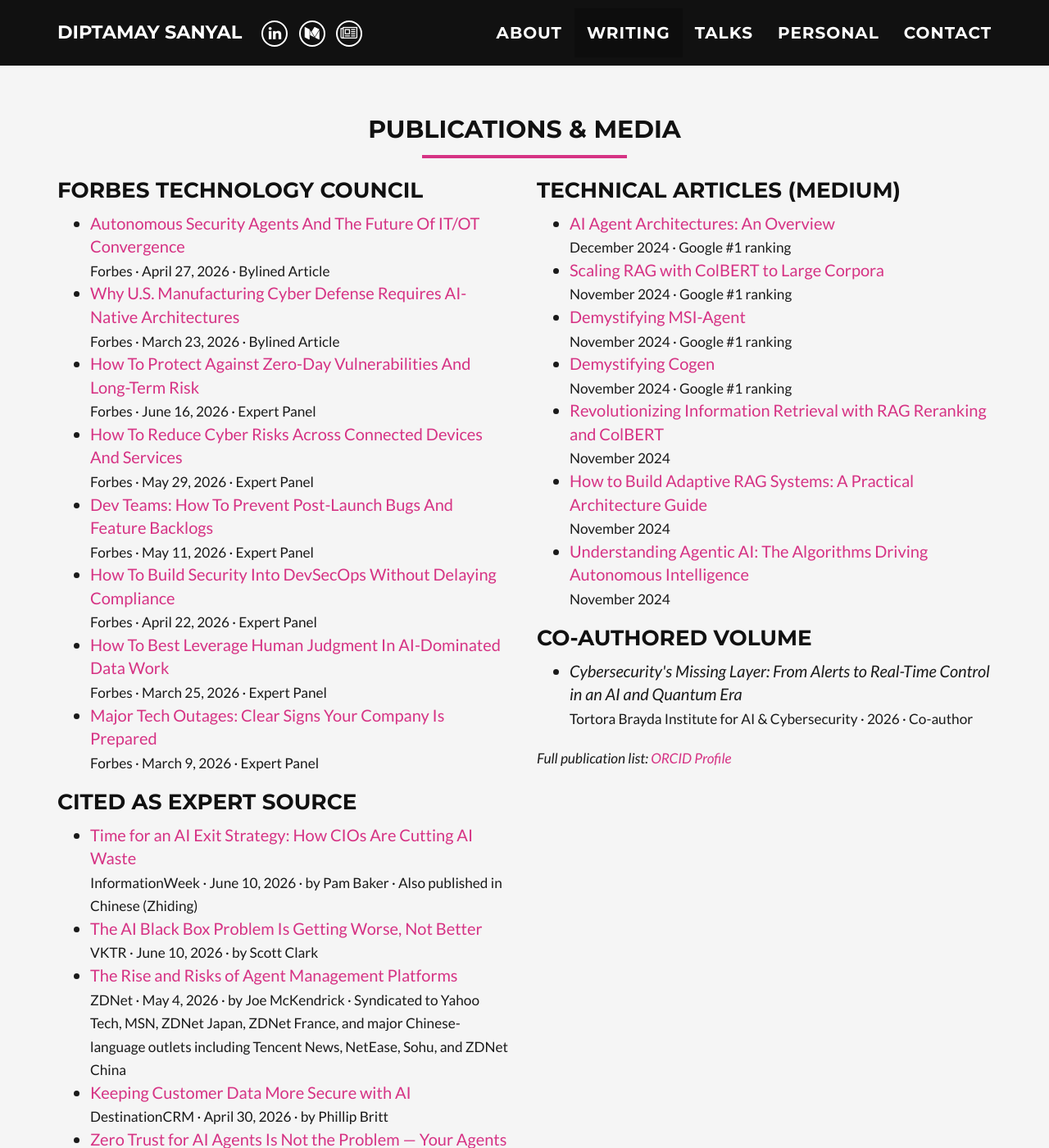
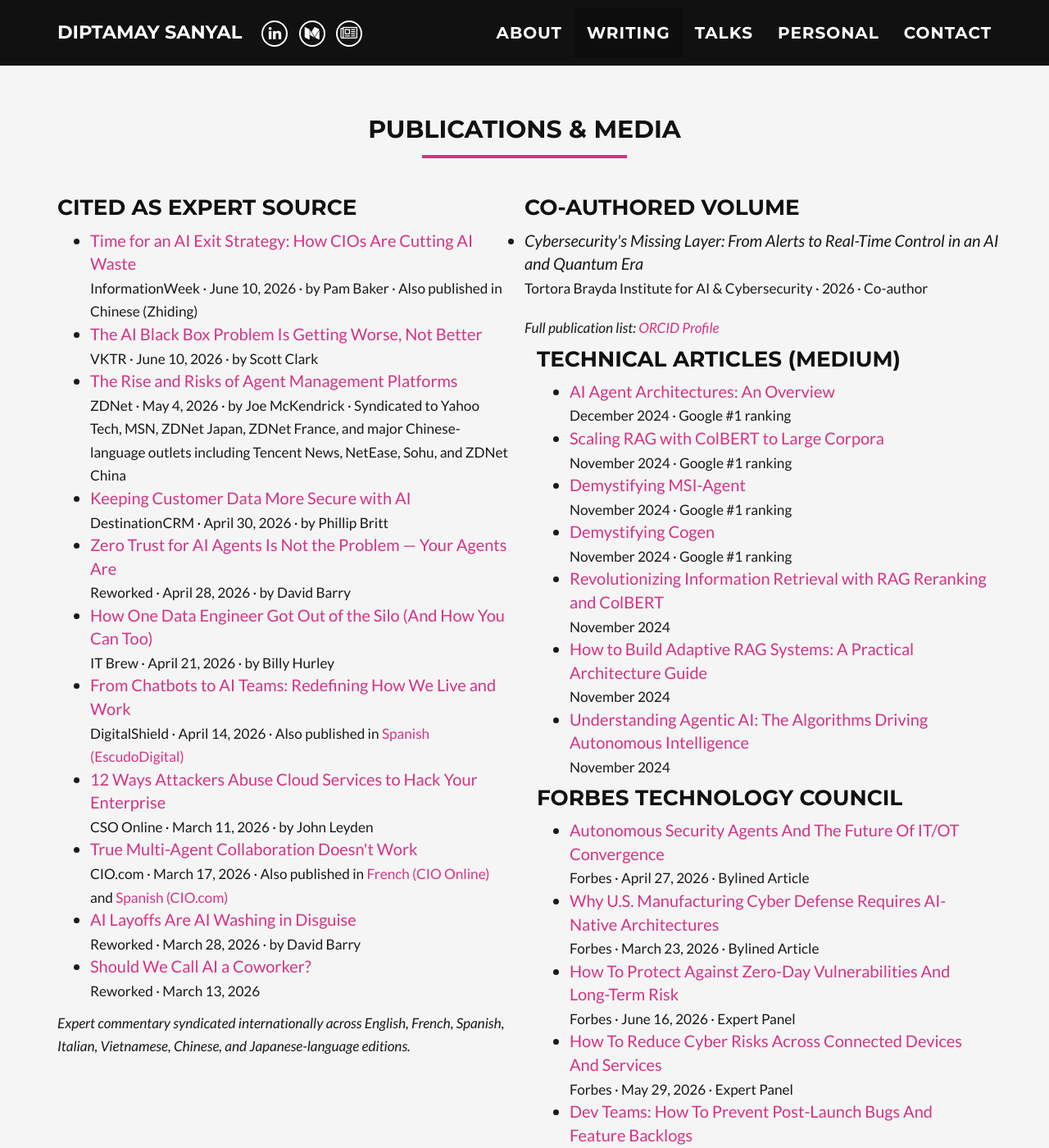
Before and after one commit to diptamay/diptamay.github.io, a Jekyll site: the page built from index.html, in a window 1280 px wide and 1400 px high, scrolled down 1415 px. Shown: the whole window at 82% size. Built offline with Jekyll 4.4.1, drawn with Linux system fonts in a browser that asks for light colours; part of the change alters nothing that is shown; some of the changed text lies outside the part shown.

Commit message:
New articles

```diff
--- a/_config.yml
+++ b/_config.yml
@@ -3,7 +3,7 @@ name: Diptamay Sanyal
 email: diptamay@goleap.ai
 canonical_url: https://diptamay.com
 keywords: "AI, cybersecurity, data platforms, distributed systems, RAG, retrieval-augmented generation, agentic AI, real-time streaming, threat detection, SIEM, Kafka, Flink, Spark, machine learning, LLM, enterprise SaaS, OT security, ICS, cloud-native, Kubernetes, principal engineer, CrowdStrike, Forbes Technology Council, IEEE"
-skills: "Principal Engineer | Data, AI, Cybersecurity | Forbes Technology Council | IEEE Senior Member"
+skills: "Principal Engineer | Real-time Data, AI & Cybersecurity Platforms at trillions-of-events scale | IEEE Senior Member"
 baseurl:
 
 social:
--- a/_includes/about_me.html
+++ b/_includes/about_me.html
@@ -18,7 +18,7 @@
           Across my career at CrowdStrike, HubSpot, Dataminr, Axon, ADP, and MLB Advanced Media, I have held Principal Engineer, Staff Engineer, and Director-level roles &mdash; the most senior individual-contributor and technical leadership designations in the industry. At each, I held platform-level ownership, shaping how data and intelligence systems are engineered, scaled, and secured.
         </p>
         <p>
-          I am a selected member of the <a href="https://councils.forbes.com/profile/Diptamay-Sanyal-Principal-Engineer-Crowdstrike/e1fca19c-78c5-4b84-ac5a-e4a500ee06e2" target="_blank">Forbes Technology Council</a> and a senior member of the <a href="https://www.ieee.org/" target="_blank">IEEE</a>.
+          I am a <a href="https://www.ieee.org/" target="_blank">IEEE</a> senior member and member of the <a href="https://councils.forbes.com/profile/Diptamay-Sanyal-Principal-Engineer-Crowdstrike/e1fca19c-78c5-4b84-ac5a-e4a500ee06e2" target="_blank">Forbes Technology Council</a>
         </p>
         <p>
           <a href="https://www.linkedin.com/in/diptamay" target="_blank">LinkedIn</a> &middot;
--- a/_includes/publications.html
+++ b/_includes/publications.html
@@ -3,137 +3,174 @@
     <div class="row">
       <div class="col-lg-12 text-center">
         <h2>Publications &amp; Media</h2>
-        <hr />
+        <hr/>
       </div>
     </div>
     <div class="row">
       <div class="col-sm-6">
-        <h3 style="margin-top:0;">Forbes Technology Council</h3>
-        <ul>
-          <li>
-            <a href="https://www.forbes.com/councils/forbestechcouncil/2026/04/27/autonomous-security-agents-and-the-future-of-itot-convergence/" target="_blank">Autonomous Security Agents And The Future Of IT/OT Convergence</a><br/>
-            <small>Forbes &middot; April 27, 2026 &middot; Bylined Article</small>
-          </li>
-          <li>
-            <a href="https://www.forbes.com/councils/forbestechcouncil/2026/03/23/why-us-manufacturing-cyber-defense-requires-ai-native-architectures/" target="_blank">Why U.S. Manufacturing Cyber Defense Requires AI-Native Architectures</a><br/>
-            <small>Forbes &middot; March 23, 2026 &middot; Bylined Article</small>
-          </li>
-          <li>
-            <a href="https://www.forbes.com/councils/forbestechcouncil/2026/06/16/how-to-protect-against-zero-day-vulnerabilities-and-long-term-risk/" target="_blank">How To Protect Against Zero-Day Vulnerabilities And Long-Term Risk</a><br/>
-            <small>Forbes &middot; June 16, 2026 &middot; Expert Panel</small>
-          </li>
-          <li>
-            <a href="https://www.forbes.com/councils/forbestechcouncil/2026/05/29/how-to-reduce-cyber-risks-across-connected-devices-and-services/" target="_blank">How To Reduce Cyber Risks Across Connected Devices And Services</a><br/>
-            <small>Forbes &middot; May 29, 2026 &middot; Expert Panel</small>
-          </li>
-          <li>
-            <a href="https://www.forbes.com/councils/forbestechcouncil/2026/05/11/dev-teams-how-to-prevent-post-launch-bugs-and-feature-backlogs/" target="_blank">Dev Teams: How To Prevent Post-Launch Bugs And Feature Backlogs</a><br/>
-            <small>Forbes &middot; May 11, 2026 &middot; Expert Panel</small>
-          </li>
-          <li>
-            <a href="https://www.forbes.com/councils/forbestechcouncil/2026/04/22/how-to-build-security-into-devsecops-without-delaying-compliance/" target="_blank">How To Build Security Into DevSecOps Without Delaying Compliance</a><br/>
-            <small>Forbes &middot; April 22, 2026 &middot; Expert Panel</small>
-          </li>
-          <li>
-            <a href="https://www.forbes.com/councils/forbestechcouncil/2026/03/25/how-to-best-leverage-human-judgment-in-ai-dominated-data-work/" target="_blank">How To Best Leverage Human Judgment In AI-Dominated Data Work</a><br/>
-            <small>Forbes &middot; March 25, 2026 &middot; Expert Panel</small>
-          </li>
-          <li>
-            <a href="https://www.forbes.com/councils/forbestechcouncil/2026/03/09/major-tech-outages-clear-signs-your-company-is-prepared/" target="_blank">Major Tech Outages: Clear Signs Your Company Is Prepared</a><br/>
-            <small>Forbes &middot; March 9, 2026 &middot; Expert Panel</small>
-          </li>
-        </ul>
         <h3>Cited as Expert Source</h3>
         <ul>
           <li>
-            <a href="https://www.informationweek.com/machine-learning-ai/time-for-an-ai-exit-strategy-how-cios-are-cutting-ai-waste" target="_blank">Time for an AI Exit Strategy: How CIOs Are Cutting AI Waste</a><br/>
-            <small>InformationWeek &middot; June 10, 2026 &middot; by Pam Baker &middot; Also published in Chinese (Zhiding)</small>
+            <a href="https://www.informationweek.com/machine-learning-ai/time-for-an-ai-exit-strategy-how-cios-are-cutting-ai-waste"
+               target="_blank">Time for an AI Exit Strategy: How CIOs Are Cutting AI Waste</a><br/>
+            <small>InformationWeek &middot; June 10, 2026 &middot; by Pam Baker &middot; Also published in Chinese
+              (Zhiding)</small>
           </li>
           <li>
-            <a href="https://www.vktr.com/ai-ethics-law-risk/the-ai-black-box-problem-is-getting-worse/" target="_blank">The AI Black Box Problem Is Getting Worse, Not Better</a><br/>
+            <a href="https://www.vktr.com/ai-ethics-law-risk/the-ai-black-box-problem-is-getting-worse/"
+               target="_blank">The AI Black Box Problem Is Getting Worse, Not Better</a><br/>
             <small>VKTR &middot; June 10, 2026 &middot; by Scott Clark</small>
           </li>
           <li>
-            <a href="https://www.zdnet.com/article/the-rise-and-risks-of-agent-management-platforms/" target="_blank">The Rise and Risks of Agent Management Platforms</a><br/>
-            <small>ZDNet &middot; May 4, 2026 &middot; by Joe McKendrick &middot; Syndicated to Yahoo Tech, MSN, ZDNet Japan, ZDNet France, and major Chinese-language outlets including Tencent News, NetEase, Sohu, and ZDNet China</small>
+            <a href="https://www.zdnet.com/article/the-rise-and-risks-of-agent-management-platforms/" target="_blank">The
+              Rise and Risks of Agent Management Platforms</a><br/>
+            <small>ZDNet &middot; May 4, 2026 &middot; by Joe McKendrick &middot; Syndicated to Yahoo Tech, MSN, ZDNet
+              Japan, ZDNet France, and major Chinese-language outlets including Tencent News, NetEase, Sohu, and ZDNet
+              China</small>
           </li>
           <li>
-            <a href="https://www.destinationcrm.com/Articles/Editorial/Magazine-Features/Keeping-Customer-Data-More-Secure-with-AI-174605.aspx" target="_blank">Keeping Customer Data More Secure with AI</a><br/>
+            <a href="https://www.destinationcrm.com/Articles/Editorial/Magazine-Features/Keeping-Customer-Data-More-Secure-with-AI-174605.aspx"
+               target="_blank">Keeping Customer Data More Secure with AI</a><br/>
             <small>DestinationCRM &middot; April 30, 2026 &middot; by Phillip Britt</small>
           </li>
           <li>
-            <a href="https://www.reworked.co/information-management/zero-trust-for-ai-agents-is-not-the-problem-your-agents-are/" target="_blank">Zero Trust for AI Agents Is Not the Problem — Your Agents Are</a><br/>
+            <a href="https://www.reworked.co/information-management/zero-trust-for-ai-agents-is-not-the-problem-your-agents-are/"
+               target="_blank">Zero Trust for AI Agents Is Not the Problem — Your Agents Are</a><br/>
             <small>Reworked &middot; April 28, 2026 &middot; by David Barry</small>
           </li>
           <li>
-            <a href="https://www.itbrew.com/stories/2026/04/21/how-one-data-engineer-got-out-of-the-silo-and-how-you-can-too" target="_blank">How One Data Engineer Got Out of the Silo (And How You Can Too)</a><br/>
+            <a href="https://www.itbrew.com/stories/2026/04/21/how-one-data-engineer-got-out-of-the-silo-and-how-you-can-too"
+               target="_blank">How One Data Engineer Got Out of the Silo (And How You Can Too)</a><br/>
             <small>IT Brew &middot; April 21, 2026 &middot; by Billy Hurley</small>
           </li>
           <li>
-            <a href="https://www.escudodigital.com/en/technology/artificial-intelligence/chatbots-ai-teams-redefining-how-we-live-work.html" target="_blank">From Chatbots to AI Teams: Redefining How We Live and Work</a><br/>
-            <small>DigitalShield &middot; April 14, 2026 &middot; Also published in <a href="https://www.escudodigital.com/tecnologia/inteligencia-artificial/de-chatbots-a-equipos-de-ia-como-va-a-cambiar-nuestra-manera-de-trabajar-y-vivir.html" target="_blank">Spanish (EscudoDigital)</a></small>
+            <a href="https://www.escudodigital.com/en/technology/artificial-intelligence/chatbots-ai-teams-redefining-how-we-live-work.html"
+               target="_blank">From Chatbots to AI Teams: Redefining How We Live and Work</a><br/>
+            <small>DigitalShield &middot; April 14, 2026 &middot; Also published in <a
+                href="https://www.escudodigital.com/tecnologia/inteligencia-artificial/de-chatbots-a-equipos-de-ia-como-va-a-cambiar-nuestra-manera-de-trabajar-y-vivir.html"
+                target="_blank">Spanish (EscudoDigital)</a></small>
           </li>
           <li>
-            <a href="https://www.csoonline.com/article/4142001/12-ways-attackers-abuse-cloud-services-to-hack-your-enterprise.html" target="_blank">12 Ways Attackers Abuse Cloud Services to Hack Your Enterprise</a><br/>
+            <a href="https://www.csoonline.com/article/4142001/12-ways-attackers-abuse-cloud-services-to-hack-your-enterprise.html"
+               target="_blank">12 Ways Attackers Abuse Cloud Services to Hack Your Enterprise</a><br/>
             <small>CSO Online &middot; March 11, 2026 &middot; by John Leyden</small>
           </li>
           <li>
-            <a href="https://www.cio.com/article/4143420/true-multi-agent-collaboration-doesnt-work.html" target="_blank">True Multi-Agent Collaboration Doesn't Work</a><br/>
-            <small>CIO.com &middot; March 17, 2026 &middot; Also published in <a href="https://www.cio-online.com/actualites/lire-la-collaboration-entre-agents-ia-est-vouee-a-l-echec-16916.html" target="_blank">French (CIO Online)</a> and <a href="https://www.cio.com/article/4146802/la-verdadera-colaboracion-entre-multiples-agentes-no-funciona.html" target="_blank">Spanish (CIO.com)</a></small>
+            <a href="https://www.cio.com/article/4143420/true-multi-agent-collaboration-doesnt-work.html"
+               target="_blank">True Multi-Agent Collaboration Doesn't Work</a><br/>
+            <small>CIO.com &middot; March 17, 2026 &middot; Also published in <a
+                href="https://www.cio-online.com/actualites/lire-la-collaboration-entre-agents-ia-est-vouee-a-l-echec-16916.html"
+                target="_blank">French (CIO Online)</a> and <a
+                href="https://www.cio.com/article/4146802/la-verdadera-colaboracion-entre-multiples-agentes-no-funciona.html"
+                target="_blank">Spanish (CIO.com)</a></small>
           </li>
           <li>
-            <a href="https://www.reworked.co/employee-experience/how-companies-use-ai-to-justify-mass-cuts/" target="_blank">AI Layoffs Are AI Washing in Disguise</a><br/>
+            <a href="https://www.reworked.co/employee-experience/how-companies-use-ai-to-justify-mass-cuts/"
+               target="_blank">AI Layoffs Are AI Washing in Disguise</a><br/>
             <small>Reworked &middot; March 28, 2026 &middot; by David Barry</small>
           </li>
           <li>
-            <a href="https://www.reworked.co/digital-workplace/ai-coworkers-is-a-misnomer/" target="_blank">Should We Call AI a Coworker?</a><br/>
+            <a href="https://www.reworked.co/digital-workplace/ai-coworkers-is-a-misnomer/" target="_blank">Should We
+              Call AI a Coworker?</a><br/>
             <small>Reworked &middot; March 13, 2026</small>
           </li>
         </ul>
-        <p><small><em>Expert commentary syndicated internationally across English, French, Spanish, Italian, Vietnamese, Chinese, and Japanese-language editions.</em></small></p>
+        <p><small><em>Expert commentary syndicated internationally across English, French, Spanish, Italian, Vietnamese,
+          Chinese, and Japanese-language editions.</em></small></p>
       </div>
+      <h3>Co-Authored Volume</h3>
+      <ul>
+        <li>
+          <em>Cybersecurity's Missing Layer: From Alerts to Real-Time Control in an AI and Quantum Era</em><br/>
+          <small>Tortora Brayda Institute for AI &amp; Cybersecurity &middot; 2026 &middot; Co-author</small>
+        </li>
+      </ul>
+      <p style="margin-top:20px;">
+        <small><em>Full publication list: <a href="https://orcid.org/0009-0000-8209-2495" target="_blank">ORCID
+          Profile</a></em></small>
+      </p>
       <div class="col-sm-6">
         <h3 style="margin-top:0;">Technical Articles (Medium)</h3>
         <ul>
           <li>
-            <a href="https://medium.com/@diptamay/ai-agent-architectures-a-comprehensive-overview-b1f379a52f0e" target="_blank">AI Agent Architectures: An Overview</a><br/>
+            <a href="https://medium.com/@diptamay/ai-agent-architectures-a-comprehensive-overview-b1f379a52f0e"
+               target="_blank">AI Agent Architectures: An Overview</a><br/>
             <small>December 2024 &middot; Google #1 ranking</small>
           </li>
           <li>
-            <a href="https://medium.com/@diptamay/scaling-rag-with-colbert-to-large-corpora-real-world-examples-15bde8892114" target="_blank">Scaling RAG with ColBERT to Large Corpora</a><br/>
+            <a href="https://medium.com/@diptamay/scaling-rag-with-colbert-to-large-corpora-real-world-examples-15bde8892114"
+               target="_blank">Scaling RAG with ColBERT to Large Corpora</a><br/>
             <small>November 2024 &middot; Google #1 ranking</small>
           </li>
           <li>
-            <a href="https://medium.com/@diptamay/demystifying-msi-agent-09b644262e98" target="_blank">Demystifying MSI-Agent</a><br/>
+            <a href="https://medium.com/@diptamay/demystifying-msi-agent-09b644262e98" target="_blank">Demystifying
+              MSI-Agent</a><br/>
             <small>November 2024 &middot; Google #1 ranking</small>
           </li>
           <li>
-            <a href="https://medium.com/@diptamay/demystifying-cogen-a-leap-in-coupled-ai-comprehension-and-generation-3959b3518b7b" target="_blank">Demystifying Cogen</a><br/>
+            <a href="https://medium.com/@diptamay/demystifying-cogen-a-leap-in-coupled-ai-comprehension-and-generation-3959b3518b7b"
+               target="_blank">Demystifying Cogen</a><br/>
             <small>November 2024 &middot; Google #1 ranking</small>
           </li>
           <li>
-            <a href="https://medium.com/@diptamay/revolutionizing-information-retrieval-with-rag-reranking-and-colbert-6069f195a733" target="_blank">Revolutionizing Information Retrieval with RAG Reranking and ColBERT</a><br/>
+            <a href="https://medium.com/@diptamay/revolutionizing-information-retrieval-with-rag-reranking-and-colbert-6069f195a733"
+               target="_blank">Revolutionizing Information Retrieval with RAG Reranking and ColBERT</a><br/>
             <small>November 2024</small>
           </li>
           <li>
-            <a href="https://medium.com/@diptamay/retrieval-augmented-generation-rag-supercharging-large-language-models-with-adaptive-contextual-05c56e893a8e" target="_blank">How to Build Adaptive RAG Systems: A Practical Architecture Guide</a><br/>
+            <a href="https://medium.com/@diptamay/retrieval-augmented-generation-rag-supercharging-large-language-models-with-adaptive-contextual-05c56e893a8e"
+               target="_blank">How to Build Adaptive RAG Systems: A Practical Architecture Guide</a><br/>
             <small>November 2024</small>
           </li>
           <li>
-            <a href="https://medium.com/@diptamay/understanding-agentic-ai-the-algorithms-driving-autonomous-intelligence-b773094874ed" target="_blank">Understanding Agentic AI: The Algorithms Driving Autonomous Intelligence</a><br/>
+            <a href="https://medium.com/@diptamay/understanding-agentic-ai-the-algorithms-driving-autonomous-intelligence-b773094874ed"
+               target="_blank">Understanding Agentic AI: The Algorithms Driving Autonomous Intelligence</a><br/>
             <small>November 2024</small>
           </li>
         </ul>
-        <h3>Co-Authored Volume</h3>
+        <h3 style="margin-top:0;">Forbes Technology Council</h3>
         <ul>
           <li>
-            <em>Cybersecurity's Missing Layer: From Alerts to Real-Time Control in an AI and Quantum Era</em><br/>
-            <small>Tortora Brayda Institute for AI &amp; Cybersecurity &middot; 2026 &middot; Co-author</small>
+            <a href="https://www.forbes.com/councils/forbestechcouncil/2026/04/27/autonomous-security-agents-and-the-future-of-itot-convergence/"
+               target="_blank">Autonomous Security Agents And The Future Of IT/OT Convergence</a><br/>
+            <small>Forbes &middot; April 27, 2026 &middot; Bylined Article</small>
+          </li>
+          <li>
+            <a href="https://www.forbes.com/councils/forbestechcouncil/2026/03/23/why-us-manufacturing-cyber-defense-requires-ai-native-architectures/"
+               target="_blank">Why U.S. Manufacturing Cyber Defense Requires AI-Native Architectures</a><br/>
+            <small>Forbes &middot; March 23, 2026 &middot; Bylined Article</small>
+          </li>
+          <li>
+            <a href="https://www.forbes.com/councils/forbestechcouncil/2026/06/16/how-to-protect-against-zero-day-vulnerabilities-and-long-term-risk/"
+               target="_blank">How To Protect Against Zero-Day Vulnerabilities And Long-Term Risk</a><br/>
+            <small>Forbes &middot; June 16, 2026 &middot; Expert Panel</small>
+          </li>
+          <li>
+            <a href="https://www.forbes.com/councils/forbestechcouncil/2026/05/29/how-to-reduce-cyber-risks-across-connected-devices-and-services/"
+               target="_blank">How To Reduce Cyber Risks Across Connected Devices And Services</a><br/>
+            <small>Forbes &middot; May 29, 2026 &middot; Expert Panel</small>
+          </li>
+          <li>
+            <a href="https://www.forbes.com/councils/forbestechcouncil/2026/05/11/dev-teams-how-to-prevent-post-launch-bugs-and-feature-backlogs/"
+               target="_blank">Dev Teams: How To Prevent Post-Launch Bugs And Feature Backlogs</a><br/>
+            <small>Forbes &middot; May 11, 2026 &middot; Expert Panel</small>
+          </li>
+          <li>
+            <a href="https://www.forbes.com/councils/forbestechcouncil/2026/04/22/how-to-build-security-into-devsecops-without-delaying-compliance/"
+               target="_blank">How To Build Security Into DevSecOps Without Delaying Compliance</a><br/>
+            <small>Forbes &middot; April 22, 2026 &middot; Expert Panel</small>
+          </li>
+          <li>
+            <a href="https://www.forbes.com/councils/forbestechcouncil/2026/03/25/how-to-best-leverage-human-judgment-in-ai-dominated-data-work/"
+               target="_blank">How To Best Leverage Human Judgment In AI-Dominated Data Work</a><br/>
+            <small>Forbes &middot; March 25, 2026 &middot; Expert Panel</small>
+          </li>
+          <li>
+            <a href="https://www.forbes.com/councils/forbestechcouncil/2026/03/09/major-tech-outages-clear-signs-your-company-is-prepared/"
+               target="_blank">Major Tech Outages: Clear Signs Your Company Is Prepared</a><br/>
+            <small>Forbes &middot; March 9, 2026 &middot; Expert Panel</small>
           </li>
         </ul>
-        <p style="margin-top:20px;">
-          <small><em>Full publication list: <a href="https://orcid.org/0009-0000-8209-2495" target="_blank">ORCID Profile</a></em></small>
-        </p>
       </div>
     </div>
   </div>
```
